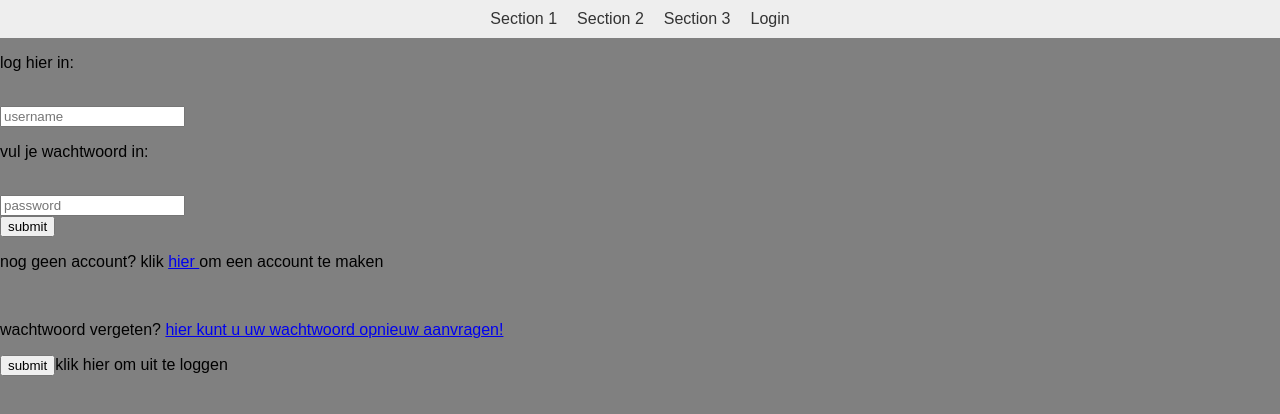
After one commit to merijnkoppes/crimescene, a PHP site: page /login.php in a window 1280 px wide. The commit adds this page. Shown: the top 414 px of the page. Run offline with PHP 8.4, Linux system fonts and the light colour scheme.

Commit message:
big boy connecction!!! acount!!!

```diff
--- a/includes/foot.php
+++ b/includes/foot.php
@@ -0,0 +1,3 @@
+<footer>
+    <p>Copyright © 2023 My Newspaper</p>
+  </footer>
--- a/includes/nav.php
+++ b/includes/nav.php
@@ -3,5 +3,6 @@
       <li><a href="#section1">Section 1</a></li>
       <li><a href="#section2">Section 2</a></li>
       <li><a href="#section3">Section 3</a></li>
+      <li><a href="login.php">Login</a></li>
     </ul>
 </nav>
--- a/index.php
+++ b/index.php
@@ -33,8 +33,6 @@
       <!-- <p id="ptext">Lorem ipsum dolor sit amet, consectetur adipiscing elit. Sed euismod, risus a tincidunt laoreet, magna lorem pellentesque magna, eu laoreet lacus sem vel velit.</p> -->
     </section>
   </main>
-  <footer>
-    <p>Copyright © 2023 My Newspaper</p>
-  </footer>
+  <?php include("includes/footer.php")?>
 </body>
 </html>
--- /dev/null
+++ b/js/inlog.js
@@ -0,0 +1,21 @@
+const loginUsername = document.querySelector("input[name=username]");
+const loginPassword = document.querySelector("input[name=password]");
+const loginButton = document.querySelector("input[type=submit]");
+const loginForm = document.querySelector("form")
+
+loginButton.addEventListener("click", (e) => {
+
+    let msg = "";
+    if (loginUsername.value.length == 0) {
+        msg += "er is geen username ingevuld\n";
+    }
+
+    if (loginPassword.value.length == 0) {
+        msg += "er is geen wachtwoord ingevuld\n";
+    }
+    if (msg == "") {
+        loginForm.submit();
+    } else {
+        alert(msg.trim());
+    }
+});
--- /dev/null
+++ b/login.php
@@ -0,0 +1,30 @@
+<!DOCTYPE html>
+<html lang="en">
+<head>
+    <meta charset="UTF-8">
+    <meta http-equiv="X-UA-Compatible" content="IE=edge">
+    <meta name="viewport" content="width=device-width, initial-scale=1.0">
+    <link rel="stylesheet" type="text/css" href="css/main.css">
+    <title>Document</title>
+</head>
+<body>
+<?php
+        session_start();
+        include ("includes/nav.php")?>
+    <div class="contentblok">
+                <form name ="form" id="login" action="phpincludes/loginvalidate.php" method="post">
+                <P>log hier in: </P><br>
+                <input type="text" name="username" placeholder="username" ><br>
+                <p>vul je wachtwoord in:</p><br>
+                <input type="password" name="password" placeholder="password"><br>
+                <input type="submit" value="submit" name="submit"> <p> nog geen account? klik <a href = "register.php">hier </a> om een account te maken</p><br>
+                <p> wachtwoord vergeten? <a href = "passwordforgotten.php"> hier kunt u uw wachtwoord opnieuw aanvragen! </a> </p>
+            </form>
+            <form name = "form" id = "login" action = "logout.php">
+                <input type = "submit" value= "submit" name = "submit">klik hier om uit te loggen </a>
+            </form>
+    </div>
+</body>
+<script src="js/inlog.js"></script>
+
+</html>
```
Also changed, not shown: includes/loginvalidate.php (added, +28 -0 lines).
